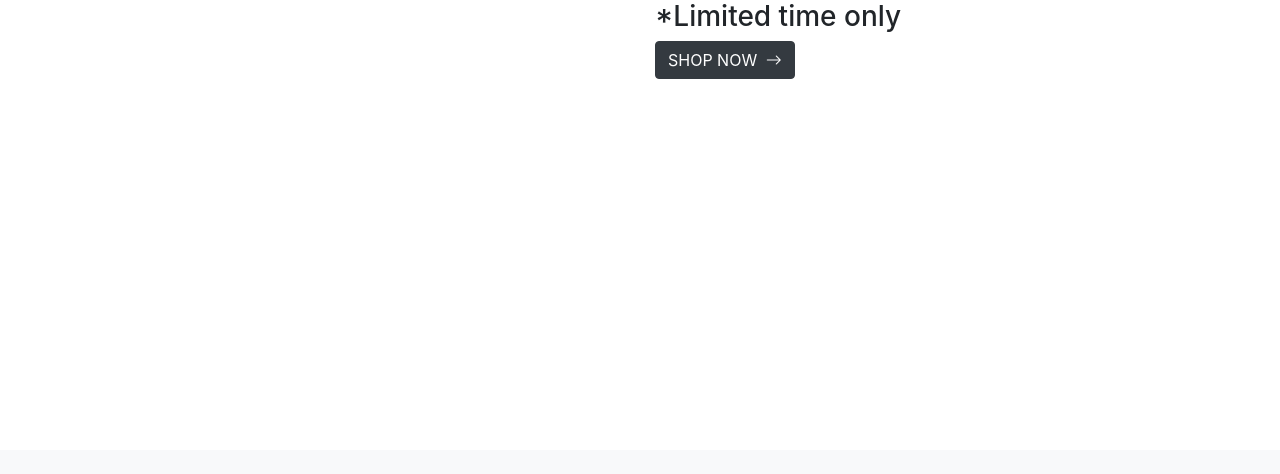
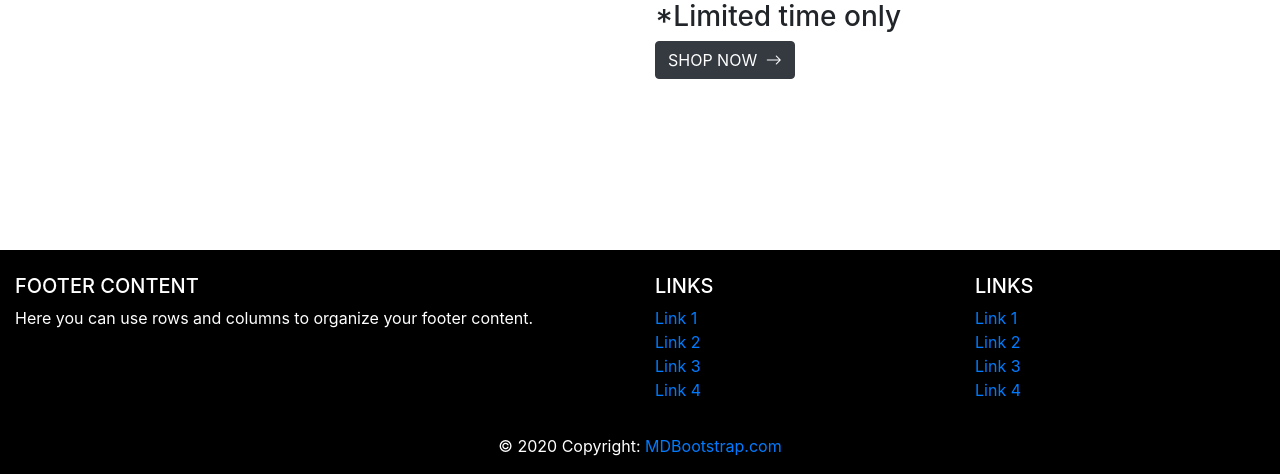
Before and after one commit to seamusmacg/fixit_v1, a Django app: page / in a window 1280 px wide. Shown: the part 350-824 px from the top of the page. Before the commit the page ends 429 px from the top, so only its background shows below. Run offline with Django 3.2, Linux system fonts and the light colour scheme; some libraries are stand-ins or nearby versions.

Commit message:
Add base footer content

```diff
--- a/templates/base.html
+++ b/templates/base.html
@@ -130,5 +130,88 @@
     {% block postloadjs %}
     {% endblock %}
 </body>
+<!-- Footer -->
+<footer class="page-footer font-small pt-4" style="background-color:black; color:white">
+
+    <!-- Footer Links -->
+    <div class="container-fluid text-center text-md-left">
+
+        <!-- Grid row -->
+        <div class="row">
+
+            <!-- Grid column -->
+            <div class="col-md-6 mt-md-0 mt-3">
+
+                <!-- Content -->
+                <h5 class="text-uppercase">Footer Content</h5>
+                <p>Here you can use rows and columns to organize your footer content.</p>
+
+            </div>
+            <!-- Grid column -->
+
+            <hr class="clearfix w-100 d-md-none pb-3">
+
+            <!-- Grid column -->
+            <div class="col-md-3 mb-md-0 mb-3">
+
+                <!-- Links -->
+                <h5 class="text-uppercase">Links</h5>
+
+                <ul class="list-unstyled">
+                    <li>
+                        <a href="#!">Link 1</a>
+                    </li>
+                    <li>
+                        <a href="#!">Link 2</a>
+                    </li>
+                    <li>
+                        <a href="#!">Link 3</a>
+                    </li>
+                    <li>
+                        <a href="#!">Link 4</a>
+                    </li>
+                </ul>
+
+            </div>
+            <!-- Grid column -->
+
+            <!-- Grid column -->
+            <div class="col-md-3 mb-md-0 mb-3">
+
+                <!-- Links -->
+                <h5 class="text-uppercase">Links</h5>
+
+                <ul class="list-unstyled">
+                    <li>
+                        <a href="#!">Link 1</a>
+                    </li>
+                    <li>
+                        <a href="#!">Link 2</a>
+                    </li>
+                    <li>
+                        <a href="#!">Link 3</a>
+                    </li>
+                    <li>
+                        <a href="#!">Link 4</a>
+                    </li>
+                </ul>
+
+            </div>
+            <!-- Grid column -->
+
+        </div>
+        <!-- Grid row -->
+
+    </div>
+    <!-- Footer Links -->
+
+    <!-- Copyright -->
+    <div class="footer-copyright text-center py-3">© 2020 Copyright:
+        <a href="https://mdbootstrap.com/"> MDBootstrap.com</a>
+    </div>
+    <!-- Copyright -->
+
+</footer>
+<!-- Footer -->
 
 </html>
```
